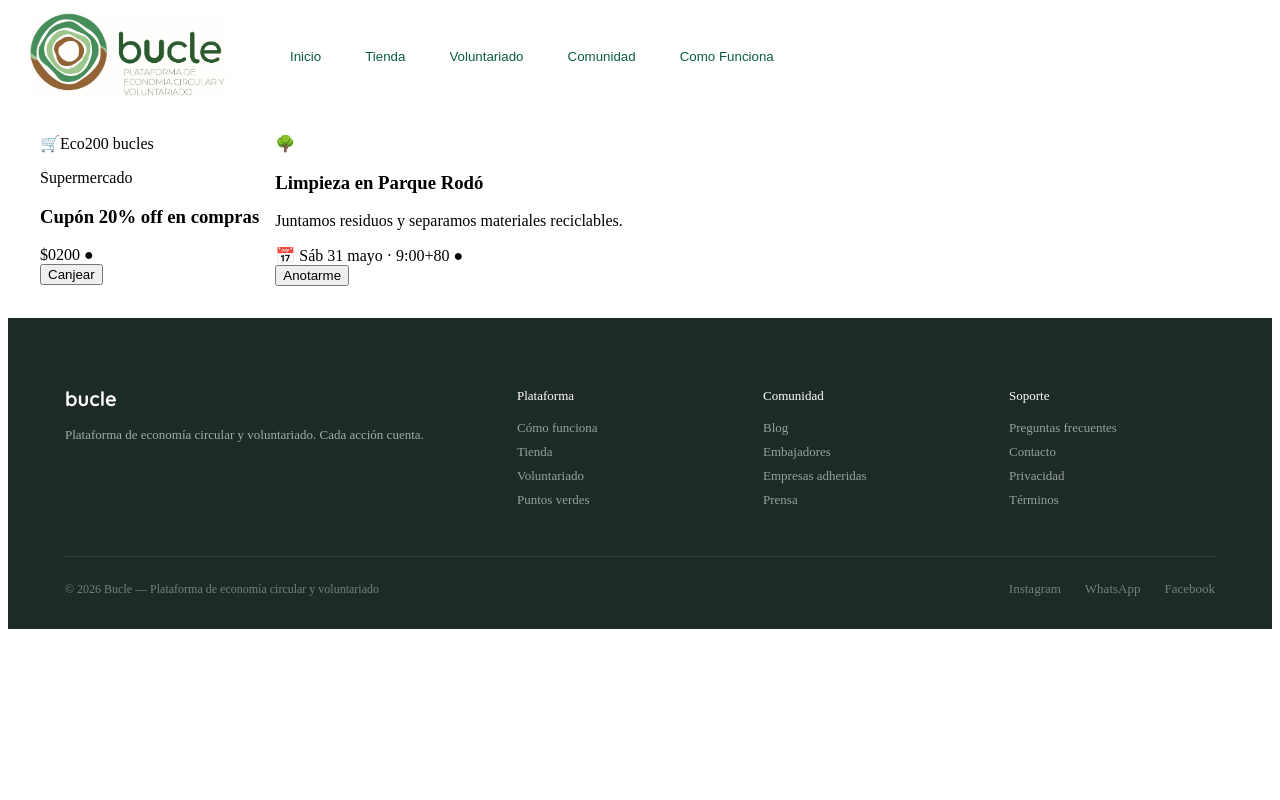
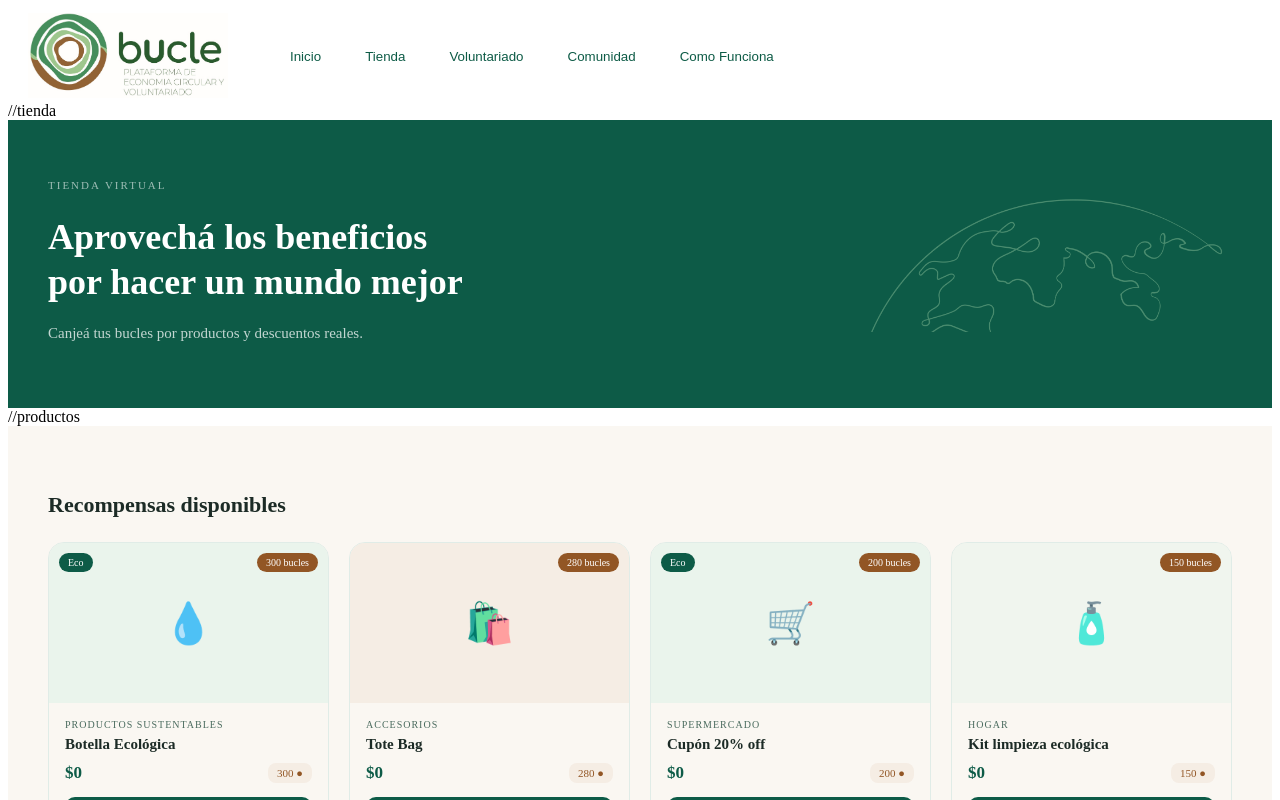
Before and after one commit to diegperez04/BucleProyectoFinal, a React (Vite) app: page / in a window 1280 px wide. Both pictures are taken after a click on the button "Tienda". Shown: the top 800 px of the page. Built offline with nearby package versions, Linux system fonts and the light colour scheme.

Commit message:
Tienda css

```diff
--- a/src/components/ui/Card.jsx
+++ b/src/components/ui/Card.jsx
@@ -1,3 +1,5 @@
+import "./Card.css";
+
 export default function Card(props) {
   if (props.type === "producto") return <CardProducto {...props} />;
   if (props.type === "voluntariado") return <CardVoluntariado {...props} />;
--- a/src/pages/Tienda.css
+++ b/src/pages/Tienda.css
@@ -1,33 +1,58 @@
-.cardtienda {
-  width: 150px;
-  border: solid, 1px, black;
-  border-radius: 20px;
-  margin: 30px;
+.tienda {
+  background-color: #0d5b47;
+  padding: 3rem 2.5rem;
+  display: flex;
+  justify-content: space-between;
+  align-items: center;
+  gap: 2rem;
 }
 
-.cardtienda-img {
-  background-color: white;
-  height: 100px;
-  border-bottom: solid 1px black;
-  border-top-left-radius: 20px;
-  border-top-right-radius: 20px;
-  display: flex;
-  align-items: center;
-  justify-content: center;
+.tienda-texto {
+  color: white;
+  max-width: 480px;
 }
 
-.Tarjeta {
-  display: flex;
+.tienda-eyebrow {
+  font-size: 11px;
+  letter-spacing: 2px;
+  text-transform: uppercase;
+  color: rgba(255, 255, 255, 0.6);
+  margin-bottom: 1rem;
 }
 
-.divtienda-uno {
-  background-color: #0d5b46;
-  height: 335px;
-  color: white;
-  display: flex;
-  justify-content: space-between;
+.tienda-texto h1 {
+  font-size: 36px;
+  font-weight: 600;
+  line-height: 1.25;
+  margin-bottom: 1rem;
 }
 
-.tienda-imagen {
-  width: 900px;
+.tienda-subtitulo {
+  font-size: 15px;
+  color: rgba(255, 255, 255, 0.75);
+  line-height: 1.6;
 }
+
+.tienda-img img {
+  width: 380px;
+  max-width: 100%;
+  object-fit: contain;
+}
+
+.tienda-seccion {
+  padding: 3rem 2.5rem;
+  background: #faf7f2;
+}
+
+.tienda-seccion-titulo {
+  font-size: 22px;
+  font-weight: 600;
+  color: #1c2b26;
+  margin-bottom: 1.5rem;
+}
+
+.tienda-grid {
+  display: grid;
+  grid-template-columns: repeat(4, 1fr);
+  gap: 1.25rem;
+}
--- a/src/pages/Tienda.jsx
+++ b/src/pages/Tienda.jsx
@@ -8,47 +8,84 @@ function Tienda() {
     {
       id: "1",
       title: "Botella Ecológica",
+      category: "Productos sustentables",
       description: "Reutilizable",
-      price: "300",
+      bucles: 300,
       emoji: "💧",
+      bgColor: "verde",
+      ecoTag: true,
     },
     {
       id: "2",
       title: "Tote Bag",
+      category: "Accesorios",
       description: "Bolsa reutilizable",
-      price: "280",
+      bucles: 280,
       emoji: "🛍️",
+      bgColor: "marron",
+    },
+    {
+      id: "3",
+      title: "Cupón 20% off",
+      category: "Supermercado",
+      bucles: 200,
+      emoji: "🛒",
+      bgColor: "verde",
+      ecoTag: true,
+    },
+    {
+      id: "4",
+      title: "Kit limpieza ecológica",
+      category: "Hogar",
+      bucles: 150,
+      emoji: "🧴",
+      bgColor: "mix",
     },
   ];
 
   return (
     <div>
-      <div className="divtienda-uno">
-        <div>
-          <h1>TIENDA VIRTUAL</h1>
-          <h2>
-            Aprovechá los beneficios <br /> por hacer un mundo mejor
-          </h2>
+      //tienda
+      <div className="tienda">
+        <div className="tienda-texto">
+          <p className="tienda-eyebrow">Tienda virtual</p>
+          <h1>
+            Aprovechá los beneficios
+            <br />
+            por hacer un mundo mejor
+          </h1>
+          <p className="tienda-subtitulo">
+            Canjeá tus bucles por productos y descuentos reales.
+          </p>
         </div>
-        <div className="div-imagen">
-          <img className="tienda-imagen" src={Tierra} alt="Tierra" />
+        <div className="tienda-img">
+          <img src={Tierra} alt="Tierra" />
         </div>
       </div>
-      <div className="Tarjeta">
-        {productos.map((producto) => (
-          <Card
-            key={producto.id}
-            type="tienda"
-            {...producto}
-            onCanjear={() => alert("Producto Canjeado")}
-          />
-        ))}
+      //productos
+      <div className="tienda-seccion">
+        <h2 className="tienda-seccion-titulo">Recompensas disponibles</h2>
+        <div className="tienda-grid">
+          {productos.map((producto) => (
+            <Card
+              key={producto.id}
+              type="producto"
+              emoji={producto.emoji}
+              title={producto.title}
+              category={producto.category}
+              bucles={producto.bucles}
+              bgColor={producto.bgColor}
+              ecoTag={producto.ecoTag}
+              onCanjear={() => alert(`¡Canjeaste: ${producto.title}!`)}
+            />
+          ))}
+        </div>
       </div>
     </div>
   );
 }
 
-//Practicando el uso de tarjetas para ver como quedan
+/*Practicando el uso de tarjetas para ver como quedan
 function Home() {
   return (
     <div style={{ padding: "2rem", display: "flex", gap: "1rem" }}>
@@ -77,3 +114,5 @@ function Home() {
   );
 }
 export default Home;
+*/
+export default Tienda;
```
